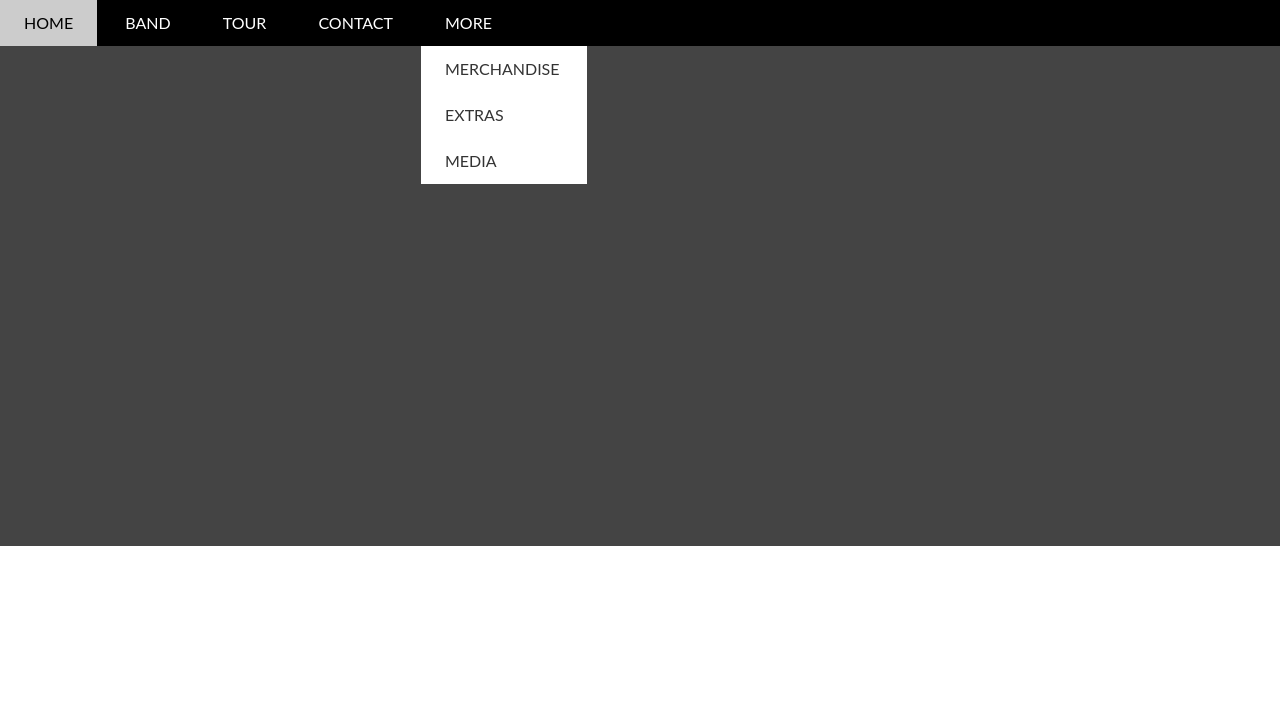
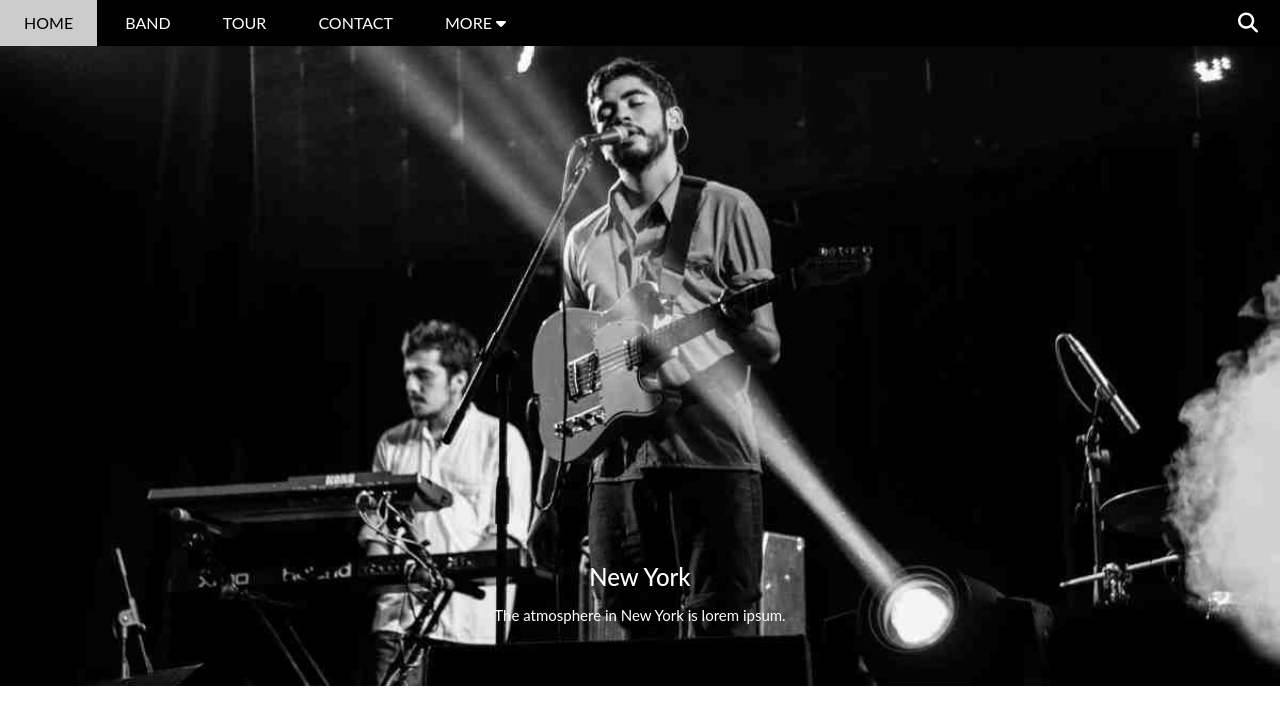
Before and after one commit to PhucDoan00/web_band, a plain HTML site: page index.html in a window 1280 px wide. Shown: the top 724 px of the page. Drawn offline with Linux system fonts and the light colour scheme.

Commit message:
Done header + Slider

```diff
--- a/assets/css/styles.css
+++ b/assets/css/styles.css
@@ -14,45 +14,124 @@ html {
 #header {
   height: 46px;
   background-color: #000;
+  position: fixed;
+  top: 0;
+  left: 0;
+  right: 0;
+  z-index: 1;
+}
+
+#nav {
+  display: inline-block;
+}
+
+#nav > li {
+  display: inline-block;
 }
 
 #nav li {
-  display: inline-block;
+  /* display: block; */
   position: relative;
 }
 
 #nav li a {
   text-decoration: none;
   display: inline-block;
-  color: #fff;
   line-height: 46px;
   padding: 0 24px;
-  text-transform: uppercase;
 }
 
-#nav li a:hover {
+#nav > li > a {
+  text-transform: uppercase;
+  color: #fff;
+}
+
+#nav > li:hover > a,
+#nav .subnav a:hover {
   color: #000;
   background-color: #ccc;
 }
 
 #nav .subnav {
-  /* display: none; */
+  display: none;
   position: absolute;
+  top: 100%;
+  left: 0;
   background-color: #fff;
-  width: 166px;
+  min-width: 160px;
+  list-style-type: none;
+  box-shadow: 0 4px 10px 0 rgb(0 0 0 / 20%), 0 4px 20px 0 rgb(0 0 0 / 19%);
+}
+
+#nav li:hover .subnav {
+  display: block;
 }
 
 #nav .subnav a {
   color: #333;
-  width: 166px;
+  padding: 0 16px;
+  display: block;
+  line-height: 38px;
+}
+
+#header .search-btn {
+  float: right;
+  padding: 0 22px;
+}
+
+#header .search-btn:hover {
+  background-color: #f44336;
+  cursor: pointer;
+}
+
+#header .search-icon {
+  color: #fff;
+  line-height: 46px;
+  font-size: 20px;
 }
 
 #slider {
-  min-height: 500px;
-  background-color: #444;
+  /* min-height: 500px;
+  background-color: #444; */
+  margin-top: 46px;
+  /* 50% là 50% chiều ngang của chính nó */
+  padding-top: 50%;
+  background: url("/assets/img/slider/slider1.jpg") top center / cover no-repeat;
+  position: relative;
+}
+
+#slider .text-content {
+  position: absolute;
+  bottom: 47px;
+  color: #fff;
+  text-align: center;
+  /* các cách căn giữa:
+  Cách 1: */
+  left: 50%;
+  /* lùi lại 50% */
+  transform: translateX(-50%);
+
+  /* cách 2: cho width text-content full 100% */
+  /* width: 100%; */
+
+  /* cách 3 */
+  /* right: 0;
+  left: 0; */
+}
+#slider .text-heading {
+  font-size: 24px;
+  font-weight: 500;
+  margin: 10 0;
+}
+
+#slider .text-desc {
+  font-size: 15px;
+  margin: 15 0;
 }
 
 #content {
+  height: 1000px;
+  /* background-color: #444; */
 }
 
 #footer {
--- a/index.html
+++ b/index.html
@@ -5,17 +5,25 @@
     <meta name="viewport" content="width=device-width, initial-scale=1.0" />
     <title>Music Band</title>
     <link rel="stylesheet" href="./assets/css/styles.css" />
+    <script
+      src="https://kit.fontawesome.com/892c19c007.js"
+      crossorigin="anonymous"
+    ></script>
   </head>
   <body>
     <div id="main">
       <div id="header">
+        <!-- Begin Nav -->
         <ul id="nav">
           <li><a href="">Home</a></li>
           <li><a href="">Band</a></li>
           <li><a href="">Tour</a></li>
           <li><a href="">Contact</a></li>
           <li>
-            <a href="">More</a>
+            <a href=""
+              >More
+              <i class="fa-sharp fa-solid fa-caret-down"></i>
+            </a>
             <ul class="subnav">
               <li><a href="">Merchandise</a></li>
               <li><a href="">Extras</a></li>
@@ -23,9 +31,24 @@
             </ul>
           </li>
         </ul>
+        <!-- End Nav -->
+        <!-- Thẻ div có thuộc tính như 1 block => kế thừa hết chiều ngang , 1 thẻ div có tính chất float( right hoặc left)
+        => div mất tính kế thừa chiều ngang  -->
+        <div class="search-btn">
+          <i class="search-icon fa-sharp fa-solid fa-magnifying-glass"></i>
+        </div>
+
+        <!-- Begin Search Btn -->
       </div>
 
-      <div id="slider"></div>
+      <div id="slider">
+        <div class="text-content">
+          <h2 class="text-heading">New York</h2>
+          <div class="text-desc">
+            The atmosphere in New York is lorem ipsum.
+          </div>
+        </div>
+      </div>
 
       <div id="content"></div>
 
```
Also changed, not shown: assets/img/slider/slider1.jpg (added).
